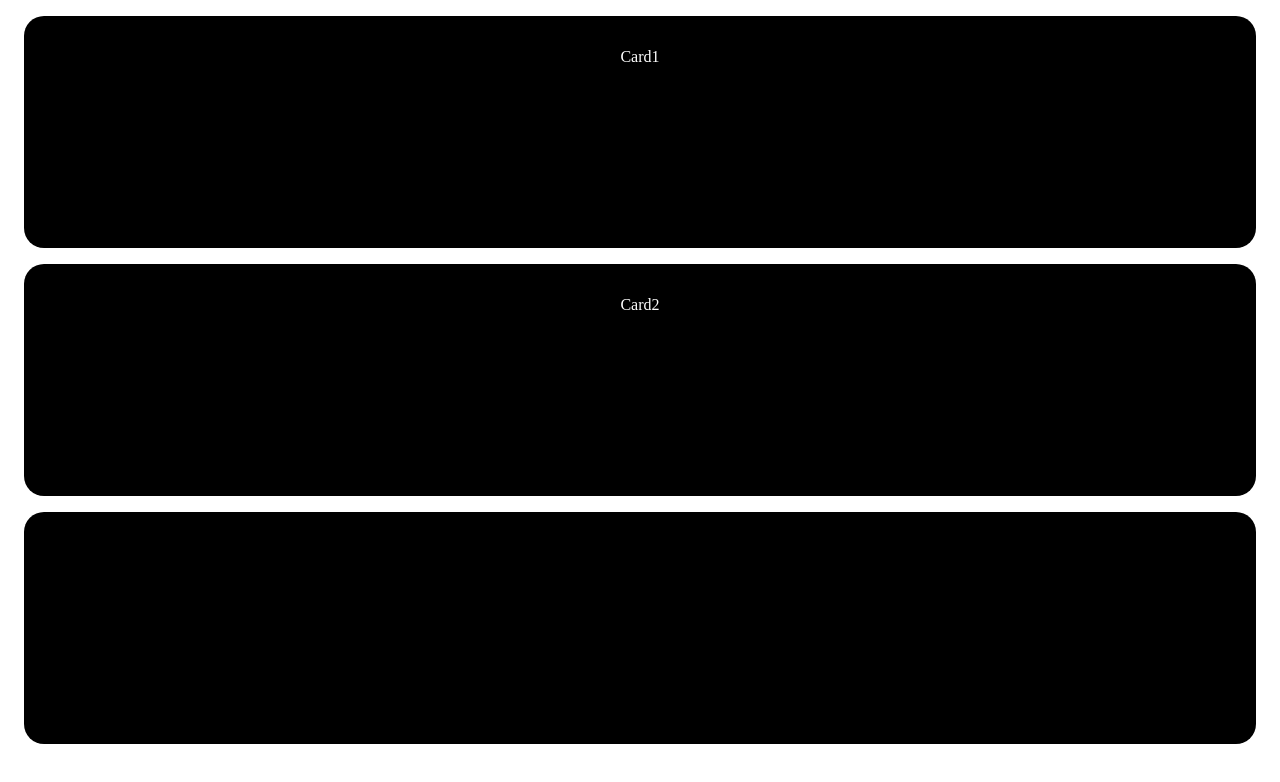
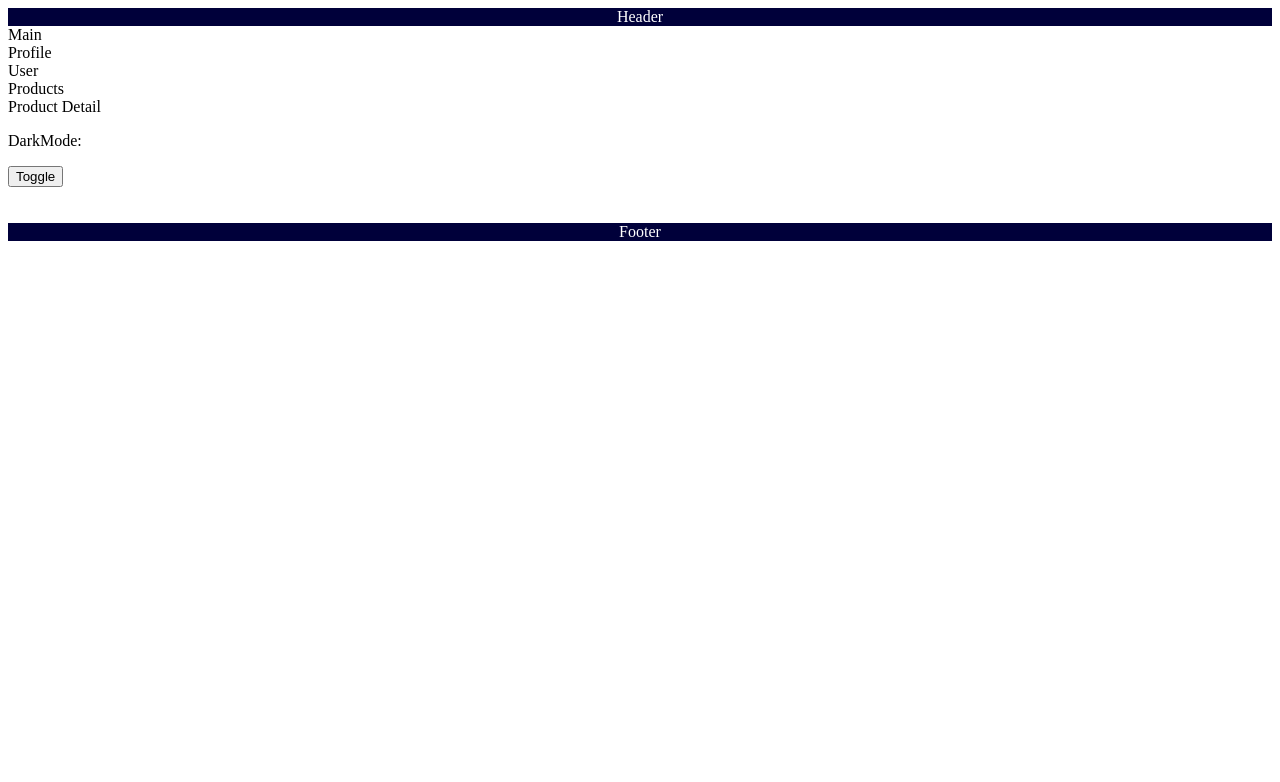
Before and after one commit to lhpark114/React-recap, a React (Vite) app: page / in a window 1280 px wide. Shown: the top 782 px of the page. Built offline with nearby package versions, Linux system fonts and the light colour scheme.

Commit message:
DarkMode init

```diff
--- /dev/null
+++ b/src/AppTheme.css
@@ -0,0 +1,25 @@
+body {
+  display: flex;
+  height: 100vh;
+  flex-direction: column;
+  justify-content: space-between;
+}
+
+.header {
+  display: flex;
+  justify-content: center;
+  background-color: #00003a;
+  color: white;
+}
+
+.main {
+  height: 100%;
+  flex: 1 1 0%;
+}
+
+.footer {
+  display: flex;
+  justify-content: center;
+  background-color: #00003a;
+  color: white;
+}
--- /dev/null
+++ b/src/AppTheme.jsx
@@ -0,0 +1,61 @@
+import React from 'react';
+import './AppTheme.css'
+
+export default function AppTheme() {
+  return (
+    <>
+      <Header />
+      <Main />
+      <Footer />
+    </>
+  );
+}
+
+function Header() {
+  return <header className = 'header'>Header</header>
+}
+function Main() {
+  return (
+    <main className = 'main'>
+      Main
+      <Profile />
+      <Products />
+    </main>
+  );
+}
+
+function Profile() {
+  return (
+    <div>
+      Profile
+      <User />
+    </div>
+  );
+}
+
+function User() {
+  return <div>User</div>;
+}
+
+function Products() {
+  return (
+    <div>
+      Products
+      <ProductDetail />
+    </div>
+  );
+}
+
+function ProductDetail() {
+  return (
+    <div>
+      Product Detail
+      <p>DarkMode:</p>
+      <button>Toggle</button>
+    </div>
+  );
+}
+
+function Footer(){
+  return <footer className='footer'>Footer</footer>;
+}
--- a/src/index.jsx
+++ b/src/index.jsx
@@ -1,9 +1,9 @@
 import React from 'react'
 import ReactDOM from 'react-dom/client'
-import AppCard from './AppCard'
+import AppTheme from './AppTheme'
 
 ReactDOM.createRoot(document.getElementById('root')).render(
 	<React.StrictMode>
-		<AppCard />
+		<AppTheme />
 	</React.StrictMode>
 )
```
